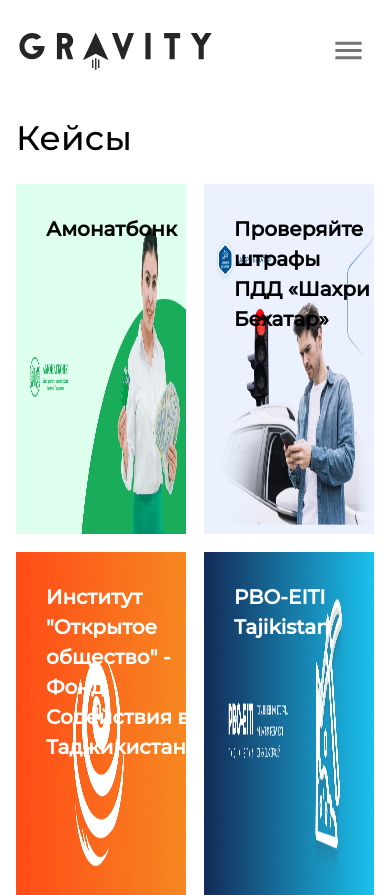
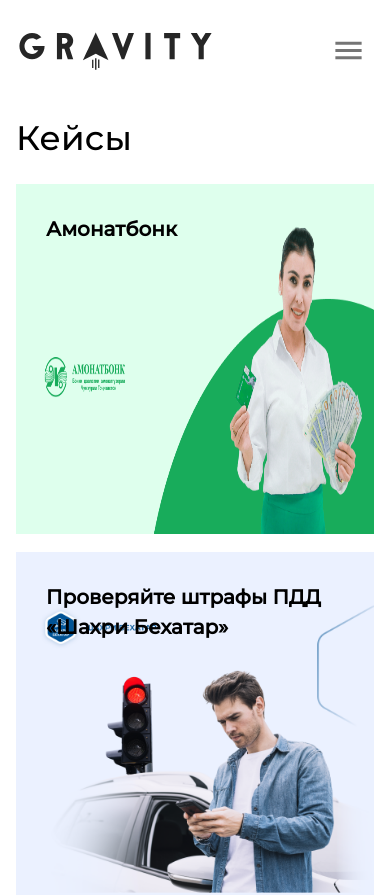
Before and after one commit to faridunBegijonov/gravity, a React (Create React App) app: page /cases in a window 390 px wide. Shown: the top 895 px of the page. Built offline with nearby package versions, Linux system fonts and the light colour scheme; a web font is replaced by a local one.

Commit message:
mobile cases

```diff
--- a/src/components/cases/cases.style.scss
+++ b/src/components/cases/cases.style.scss
@@ -117,3 +117,9 @@
 .amb:hover .bgAmb div {
   transform: translateY(-50px);
 }
+
+@media (max-width: 600px) {
+  .gridCases {
+    grid-template-columns: 1fr;
+  }
+}
--- a/src/components/cases/itemCases.component.tsx
+++ b/src/components/cases/itemCases.component.tsx
@@ -25,15 +25,15 @@
     <div
       data-aos="fade-up"
       data-aos-duration="1000"
-      className="amb h-[350px] md:h-[250px] lg:h-[300px]"
+      className="max-[600px] h-[250px] amb h-[350px] md:h-[250px] lg:h-[300px]"
     >
       <img src={src} alt="AmbImg" />
       <p className="font-bold text-[20px]">{name}</p>
       <Link to={path}>
         <div className={`bgAmb hover:bg-[${color}]/50`}>
           <div className="flex flex-col">
-            <span className="text-[22px] mb-[8px] ">{title}</span>
-            <span className="text-[18px] mb-[8px]">{description}</span>
+            <span className="max-[600px]:text-[18px]  text-[22px] mb-[8px] ">{title}</span>
+            <span className="max-[600px]:text-[16px] text-[18px] mb-[8px]">{description}</span>
             <span>{technology}</span>
           </div>
         </div>
```
